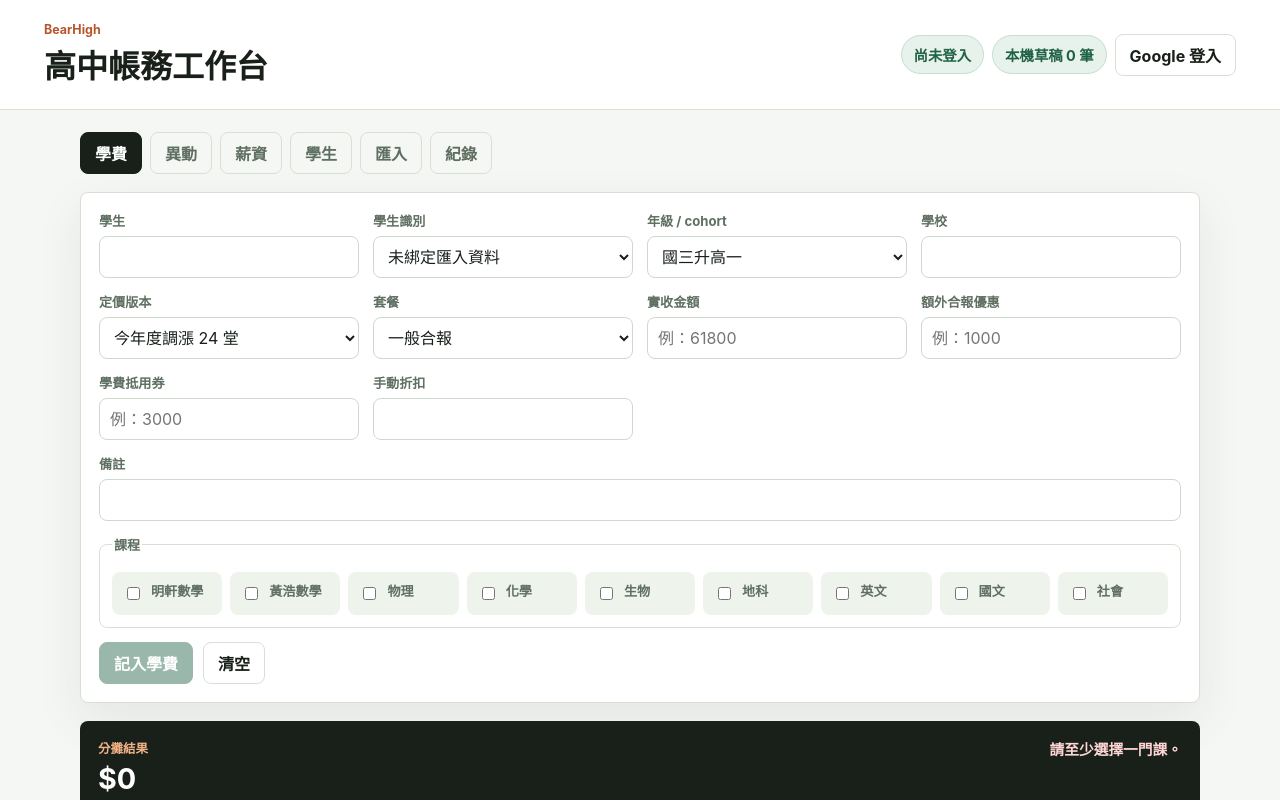
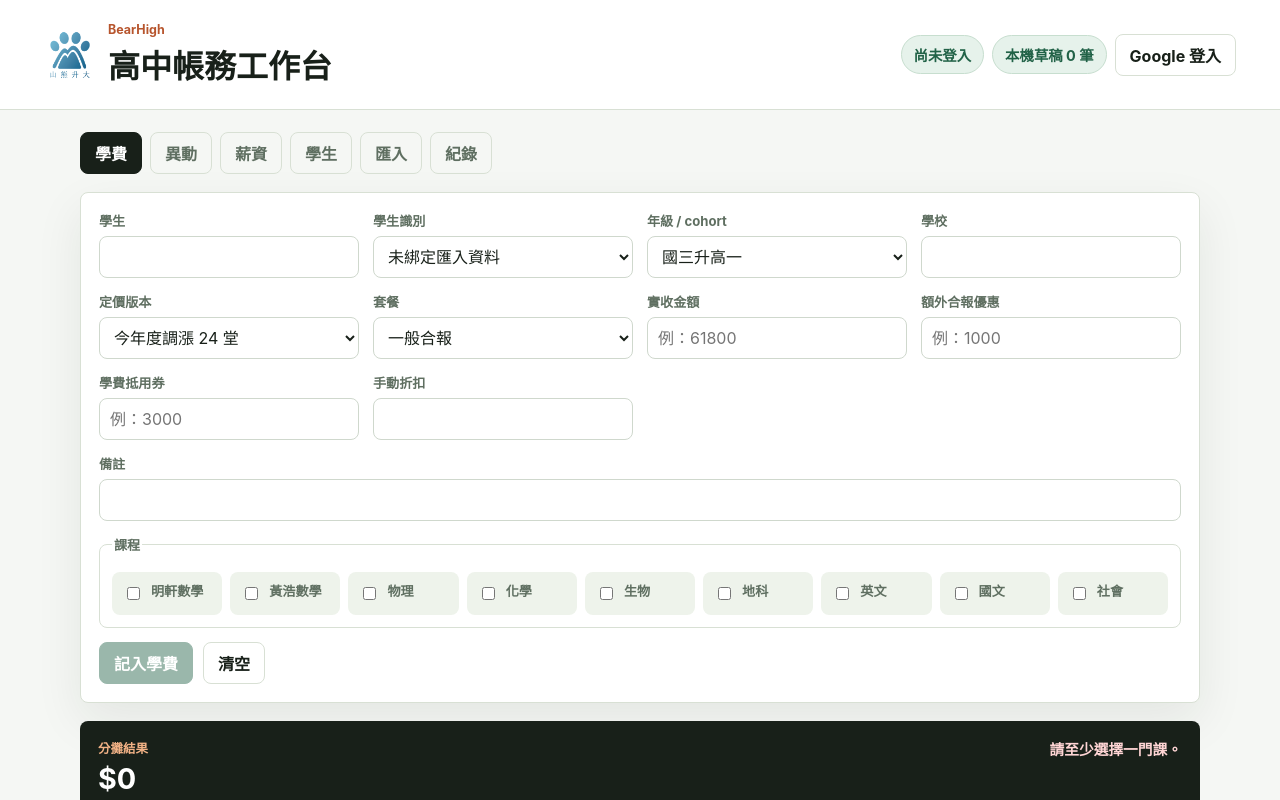
Before and after one commit to sciencebeartw/bearhigh-accounting, a website with bundled scripts: page public/index.html in a window 1280 px wide. Shown: the top 800 px of the page. Built offline with nearby package versions, Linux system fonts and the light colour scheme; no server answers.

Commit message:
Add BearHigh accounting icons

```diff
--- a/public/index.html
+++ b/public/index.html
@@ -4,13 +4,22 @@
     <meta charset="utf-8">
     <meta name="viewport" content="width=device-width, initial-scale=1">
     <title>BearHigh 帳務</title>
+    <meta name="theme-color" content="#216247">
+    <meta name="apple-mobile-web-app-capable" content="yes">
+    <meta name="apple-mobile-web-app-title" content="BearHigh 帳務">
+    <link rel="apple-touch-icon" href="./accounting-touch-icon.png">
+    <link rel="icon" type="image/png" sizes="192x192" href="./accounting-icon-192.png">
+    <link rel="manifest" href="./accounting.webmanifest">
     <link rel="stylesheet" href="./styles.css">
   </head>
   <body>
     <header class="topbar">
-      <div>
-        <p class="eyebrow">BearHigh</p>
-        <h1>高中帳務工作台</h1>
+      <div class="brand-lockup">
+        <img class="app-logo" src="./accounting-icon-192.png" alt="山熊升大">
+        <div>
+          <p class="eyebrow">BearHigh</p>
+          <h1>高中帳務工作台</h1>
+        </div>
       </div>
       <div class="topbar-actions">
         <div class="status-pill" id="authStatus">尚未登入</div>
--- a/public/styles.css
+++ b/public/styles.css
@@ -55,6 +55,20 @@ button:disabled {
   flex-wrap: wrap;
   gap: 8px;
   justify-content: flex-end;
+}
+
+.brand-lockup {
+  align-items: center;
+  display: flex;
+  gap: 12px;
+  min-width: 0;
+}
+
+.app-logo {
+  border-radius: 12px;
+  display: block;
+  height: 52px;
+  width: 52px;
 }
 
 .eyebrow {
@@ -653,6 +667,11 @@ tr.is-selected td {
     flex-direction: column;
   }
 
+  .app-logo {
+    height: 46px;
+    width: 46px;
+  }
+
   .topbar-actions {
     justify-content: flex-start;
     width: 100%;
```
Also changed, not shown: public/accounting-icon-192.png (added), public/accounting-icon-512.png (added), public/accounting-touch-icon.png (added), public/accounting.webmanifest (added).
